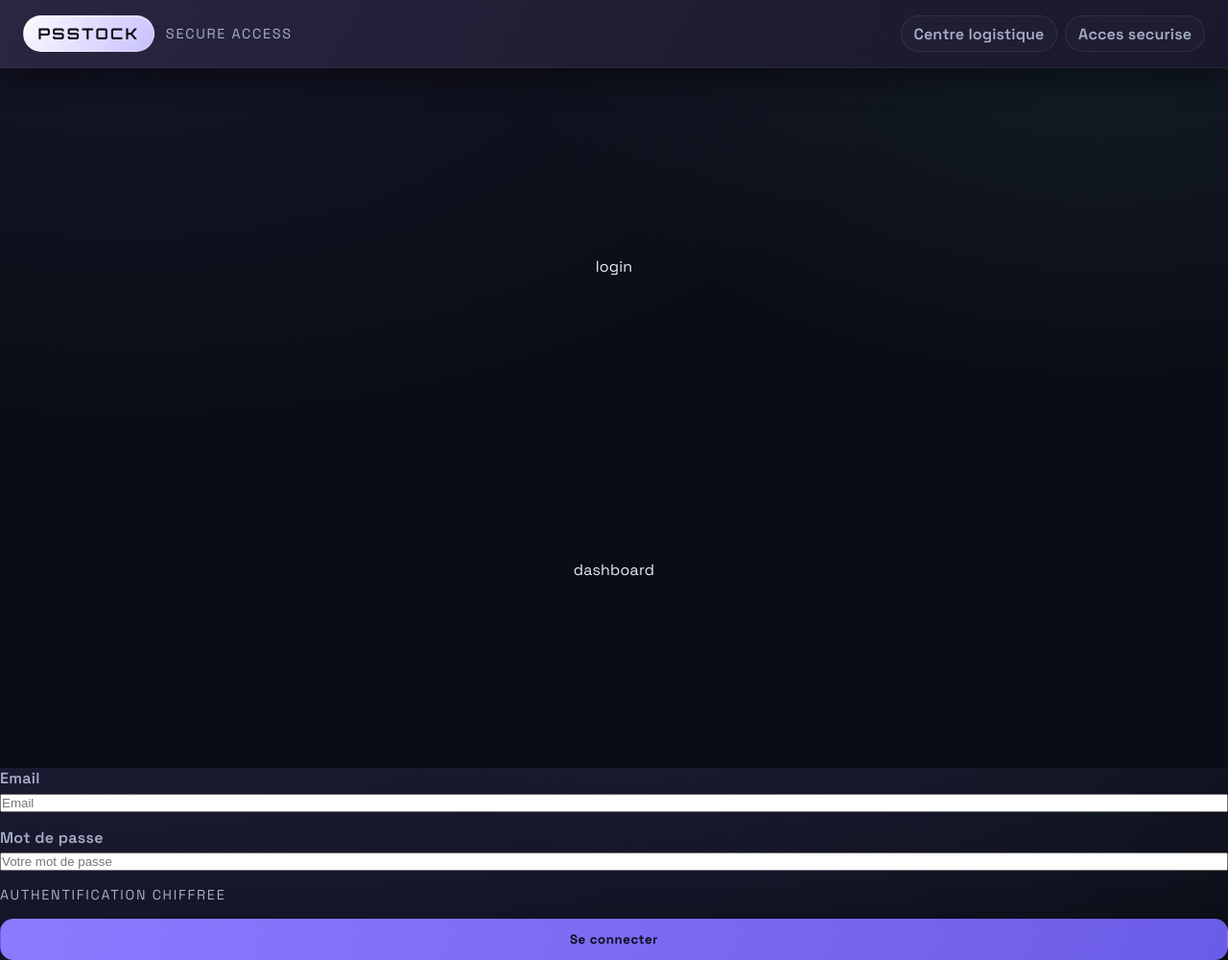
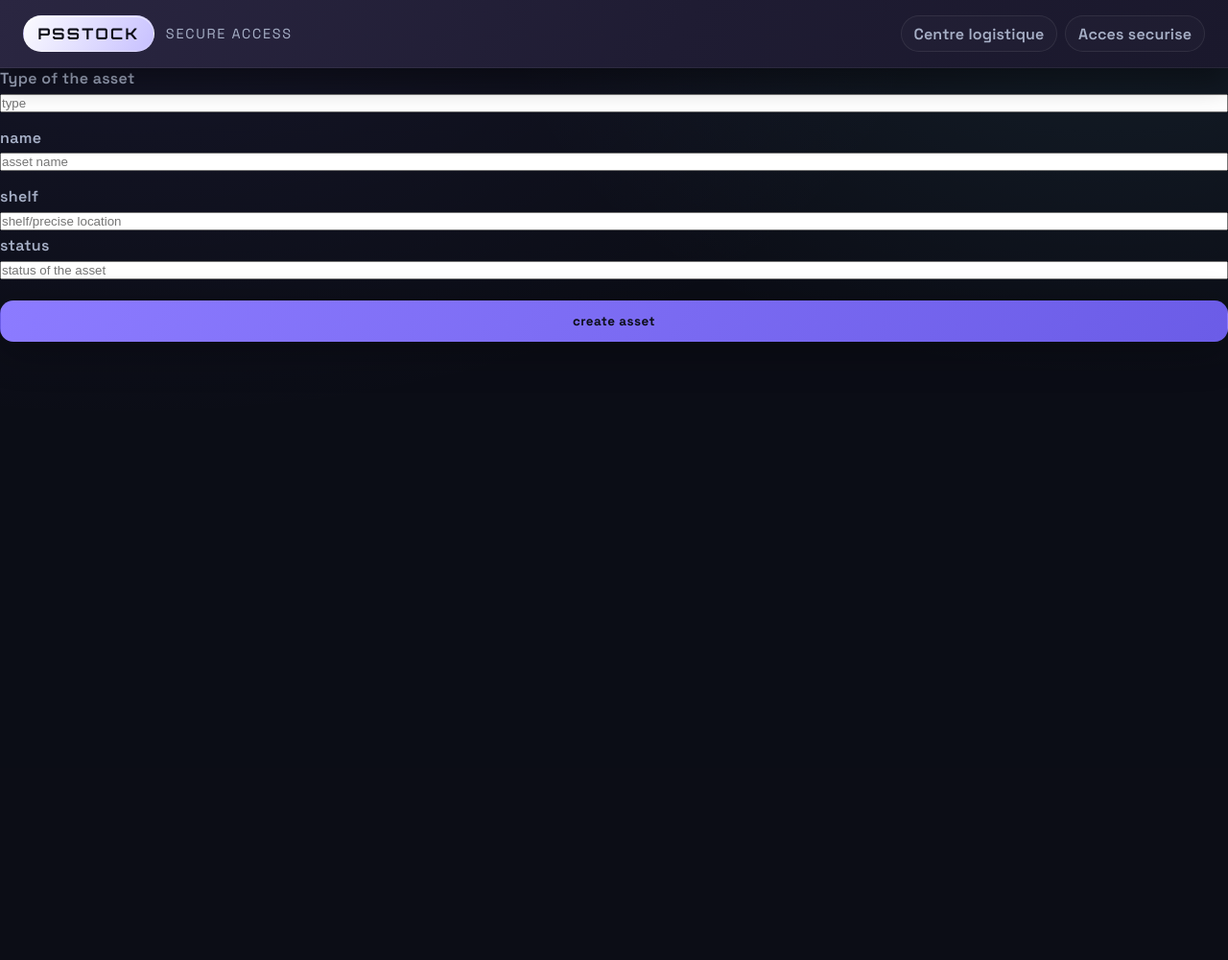
Before and after one commit to BTS-ESNA-2024-2026/P5-stock, a Flask app: template src/templates/tmp-assets.html in a window 1280 px wide. Shown: the whole page at 96% size. After the commit the page ends 356 px from the top, so only its background shows below. Run offline with Flask 3, Linux system fonts and the light colour scheme; the template is opened without the code that fills it, so the values that code supplies are empty.

Commit message:
temp for merge

```diff
--- a/database/mysql-docker/init.sql
+++ b/database/mysql-docker/init.sql
@@ -245,6 +245,12 @@ VALUES (
   '-',
   '-',
   NULL
+);
+
+INSERT INTO `asset_type` (`id`, `type`)
+VALUES (
+  1,
+  "letutur"
 );
 
 -- ----------------------------------------------------------------------------
--- a/src/core/routes/assets/assets.py
+++ b/src/core/routes/assets/assets.py
@@ -7,16 +7,16 @@ from flask import Blueprint, render_template, request, make_response, jsonify
 assets_blueprint = Blueprint("assets", __name__)
 
 @assets_blueprint.get("/tmp-assets")
-@require_jwt
+#@require_jwt
 def get_login():
     return render_template("tmp-assets.html")
 
 @assets_blueprint.post("/tmp-assets") #temporary TMP
-@require_jwt
+#@require_jwt
 def insert_asset():
     data = request.form.to_dict()
     print(data)
-
+    return {"oui?": "en effet"}
 
 
     #user = get_user_by_email(data["email"])
--- a/src/core/routes/root.py
+++ b/src/core/routes/root.py
@@ -9,11 +9,11 @@ base_blueprint = Blueprint("base", __name__)
 def root():
     return render_template("root.html")
 
-@base_blueprint.route('/favicon.ico')
+@base_blueprint.route('/favicon.ico') # required for *soup* reasons
 def favicon():
-    return send_from_directory('static', 'favicon.ico')
+    return send_from_directory('static', 'favicon.ico') # <-- soup
 
 @base_blueprint.route("/dashboard")
-@require_jwt
+#@require_jwt
 def dash():
     return render_template("dashboard.html")
--- a/src/templates/tmp-assets.html
+++ b/src/templates/tmp-assets.html
@@ -19,43 +19,50 @@
             </div>
         </header>
 
-        <main class="auth">
-            <a href="/auth/login">login</a>
-            <a href="/dashboard">dashboard</a>
-        </main>
-    </div>
-    <form id="loginForm" action="/tmp-assets" method="POST">
+    <main class="asset">
+        <form id="addAssetForm" action="/tmp-assets" method="POST">
                 <div class="form-group">
-            <label for="email" class="form-label">Email</label>
+                    <label for="type" class="form-label">Type of the asset</label>
                     <input
-                    type="email"
-                    id="email"
-                    name="email"
-                    required
-                    placeholder="Email"
-                    autocomplete="email"
+                            id="type"
+                            name="type"
+                            placeholder="type"
                     >
                 </div>
 
                 <div class="form-group">
-            <label for="password" class="form-label">Mot de passe</label>
+                    <label for="name" class="form-label">name</label>
                     <input
-                    type="password"
-                    id="password"
-                    name="password"
-                    required
-                    placeholder="Votre mot de passe"
-                    autocomplete="current-password"
+                            id="name"
+                            name="name"
+                            placeholder="asset name"
                     >
                 </div>
 
-        <div class="flex gap-1 mb-2" style="justify-content: space-between; align-items: center;">
-            <span class="brand-sub">Authentification chiffree</span>
+                <div class="form-group">
+                    <label for="shelf" class="form-label">shelf</label>
+                    <input
+                            id="shelf"
+                            name="shelf"
+                            placeholder="shelf/precise location"
+                    >
+
+                <div class="form-group">
+                    <label for="status" class="form-label">status</label>
+                    <input
+                            id="status"
+                            name="status"
+                            placeholder="status of the asset"
+                    >
                 </div>
 
+
                 <button type="submit" class="btn btn-primary" id="loginBtn" style="width: 100%;">
-            Se connecter
+                    create asset
                 </button>
             </form>
+        </main>
+    </div>
+
 </body>
 </html>
```
Lines whose indentation alone changed are shown as unchanged.
